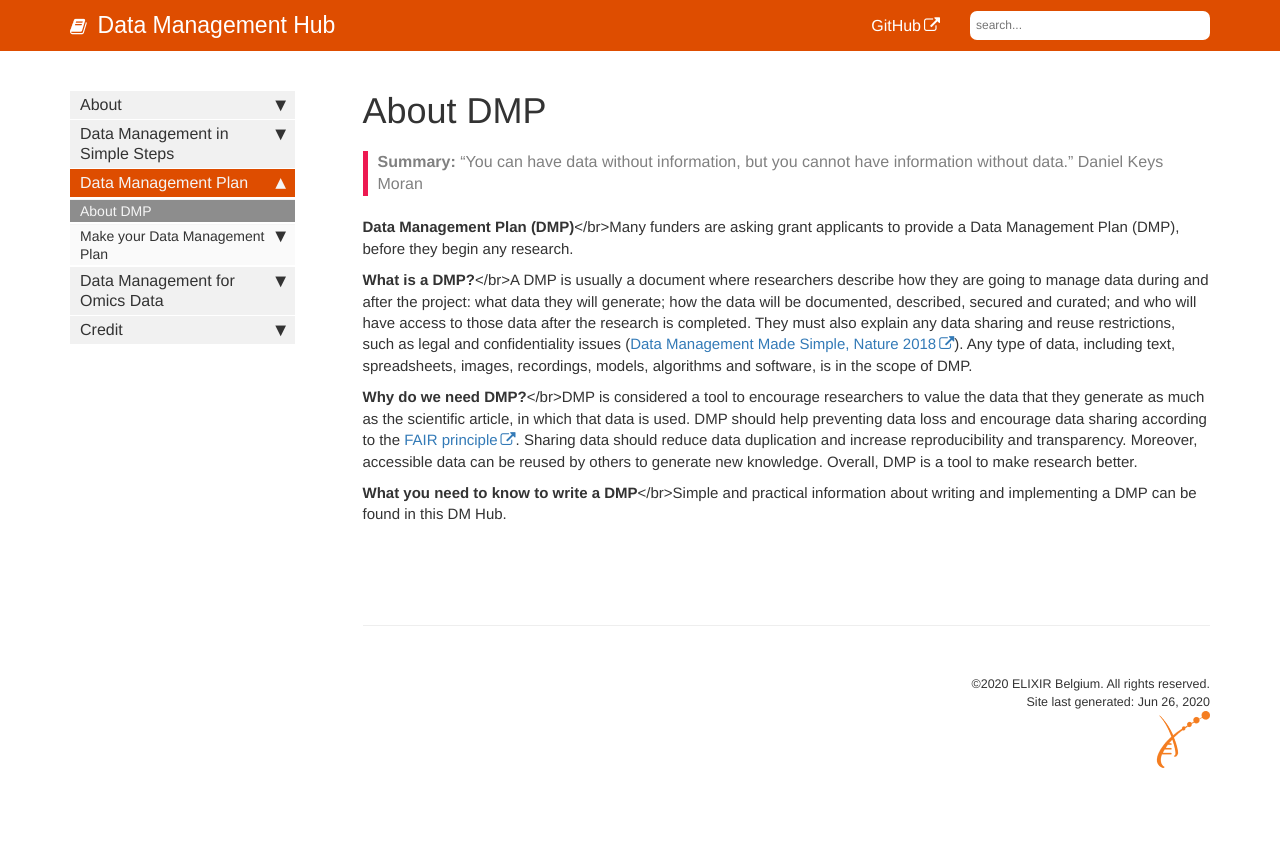
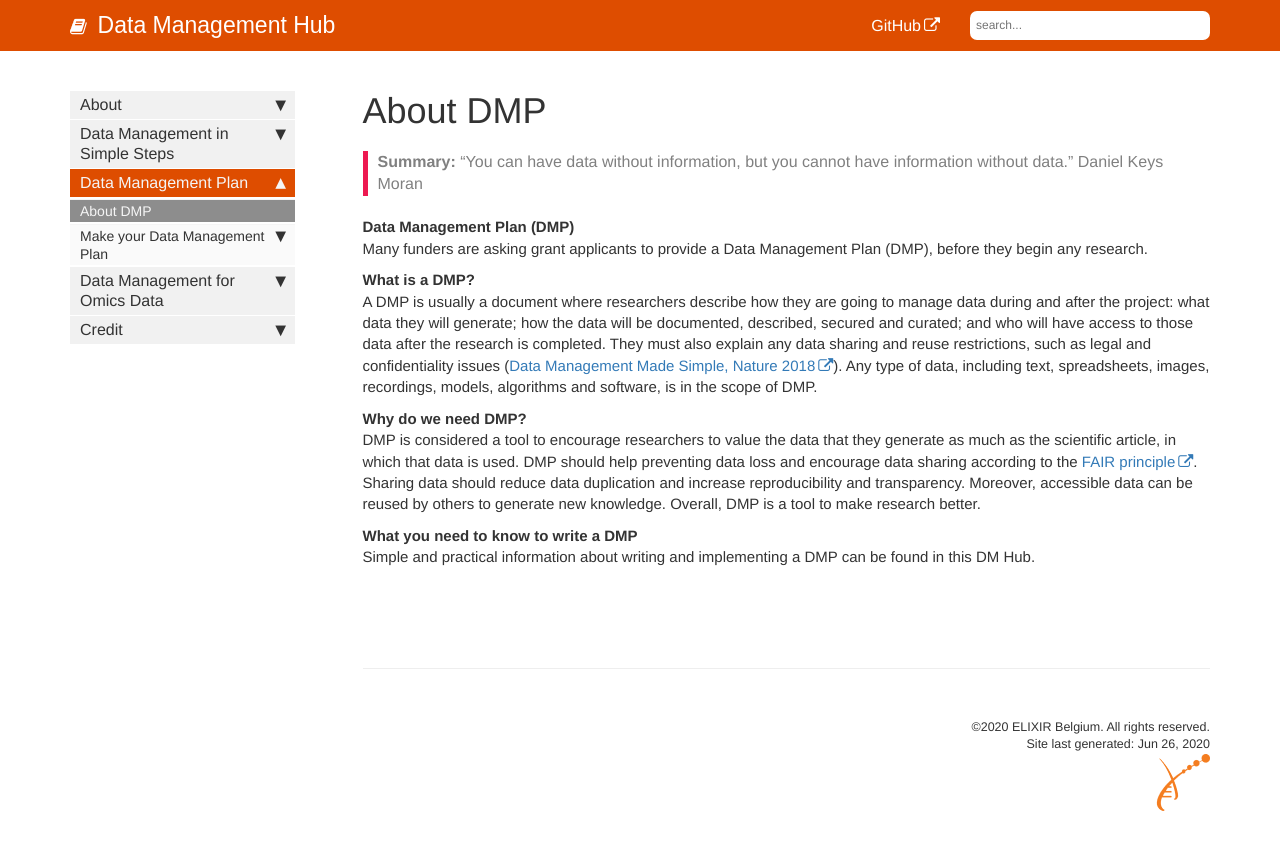
Before and after one commit to ELIXIR-Belgium/rdm-guide, a Jekyll site: the page built from pages/about_DMP.md, in a window 1280 px wide. Shown: the top 850 px of the page. Built offline with Jekyll 4.4.1, drawn with Linux system fonts in a browser that asks for light colours; some web fonts are replaced.

Commit message:
fixing <br>

```diff
--- a/pages/about_DMP.md
+++ b/pages/about_DMP.md
@@ -7,10 +7,10 @@ sidebar: mydoc_sidebar
 permalink: about_DMP.html
 ---
 
-**Data Management Plan (DMP)**</br>Many funders are asking grant applicants to provide a Data Management Plan (DMP), before they begin any research.
+**Data Management Plan (DMP)**<br/>Many funders are asking grant applicants to provide a Data Management Plan (DMP), before they begin any research.
 
-**What is a DMP?**</br>A DMP is usually a document where researchers describe how they are going to manage data during and after the project: what data they will generate; how the data will be documented, described, secured and curated; and who will have access to those data after the research is completed. They must also explain any data sharing and reuse restrictions, such as legal and confidentiality issues ([Data Management Made Simple, Nature 2018](https://www.nature.com/articles/d41586-018-03071-1?utm_source=twt_nnc&utm_medium=social&utm_campaign=naturenews&sf184398395=1 )). Any type of data, including text, spreadsheets, images, recordings, models, algorithms and software, is in the scope of DMP.
+**What is a DMP?**<br/>A DMP is usually a document where researchers describe how they are going to manage data during and after the project: what data they will generate; how the data will be documented, described, secured and curated; and who will have access to those data after the research is completed. They must also explain any data sharing and reuse restrictions, such as legal and confidentiality issues ([Data Management Made Simple, Nature 2018](https://www.nature.com/articles/d41586-018-03071-1?utm_source=twt_nnc&utm_medium=social&utm_campaign=naturenews&sf184398395=1 )). Any type of data, including text, spreadsheets, images, recordings, models, algorithms and software, is in the scope of DMP.
 
-**Why do we need DMP?**</br>DMP is considered a tool to encourage researchers to value the data that they generate as much as the scientific article, in which that data is used. DMP should help preventing data loss and encourage data sharing according to the [FAIR principle](https://www.ncbi.nlm.nih.gov/pmc/articles/PMC4792175/). Sharing data should reduce data duplication and increase reproducibility and transparency. Moreover, accessible data can be reused by others to generate new knowledge. Overall, DMP is a tool to make research better.
+**Why do we need DMP?**<br/>DMP is considered a tool to encourage researchers to value the data that they generate as much as the scientific article, in which that data is used. DMP should help preventing data loss and encourage data sharing according to the [FAIR principle](https://www.ncbi.nlm.nih.gov/pmc/articles/PMC4792175/). Sharing data should reduce data duplication and increase reproducibility and transparency. Moreover, accessible data can be reused by others to generate new knowledge. Overall, DMP is a tool to make research better.
 
-**What you need to know to write a DMP**</br>Simple and practical information about writing and implementing a DMP can be found in this DM Hub.
+**What you need to know to write a DMP**<br/>Simple and practical information about writing and implementing a DMP can be found in this DM Hub.
```
Also changed, not shown: pages/metadata.md (+5 -5 lines).
